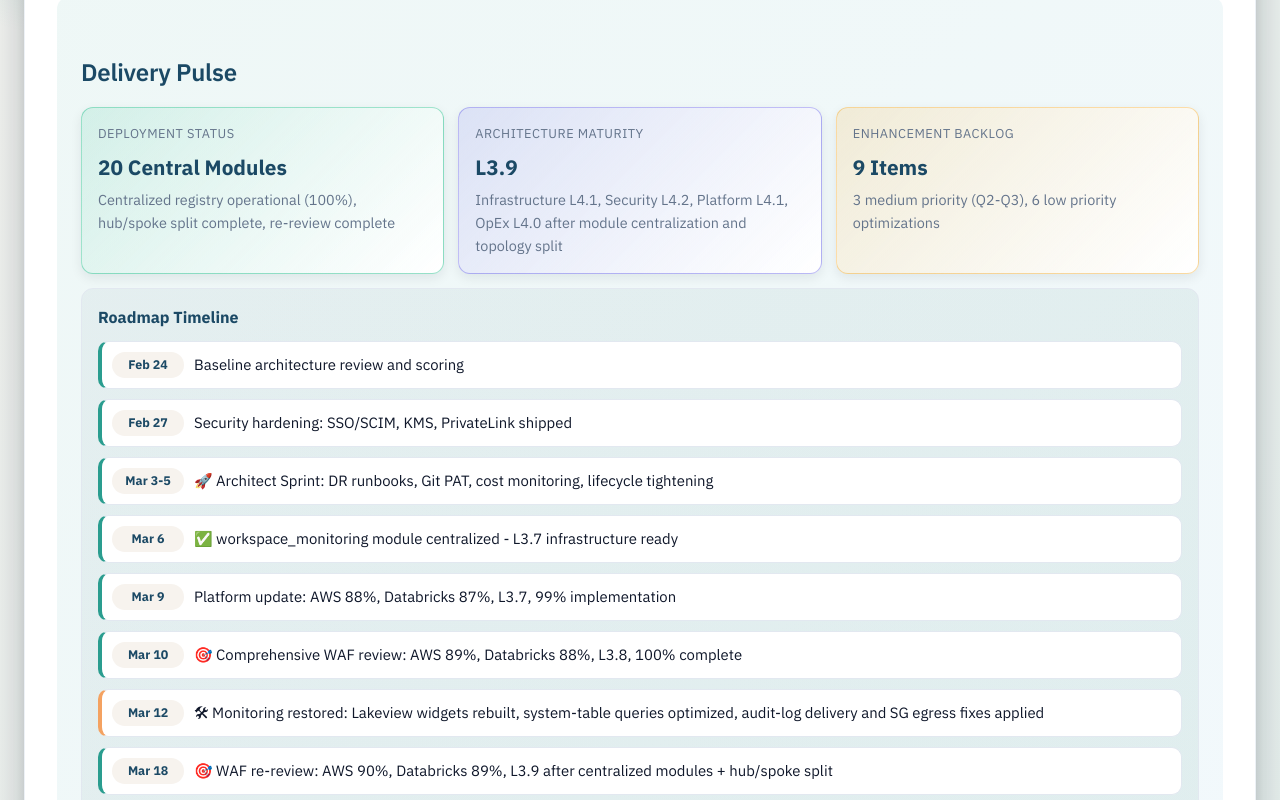
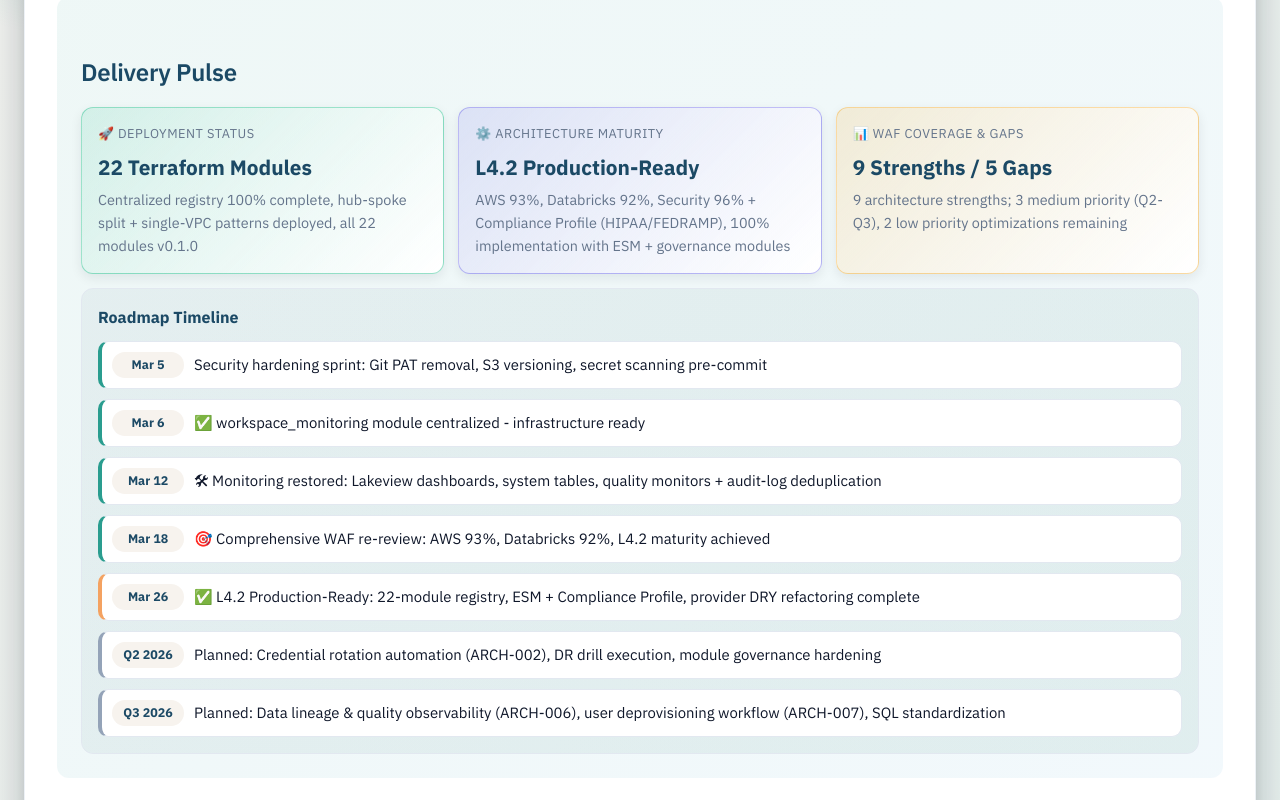
Before and after one commit to dhruv2511/platform-map, a Next.js app: page / in a window 1280 px wide. Shown: the part 940-1740 px from the top of the page. Built offline with nearby package versions, Linux system fonts and the light colour scheme.

Commit message:
updating to recent version

```diff
--- a/src/components/roadmap/DeliveryPulseSection.tsx
+++ b/src/components/roadmap/DeliveryPulseSection.tsx
@@ -1,35 +1,32 @@
 const pulseCards = [
   {
-    title: 'Deployment Status',
-    value: '20 Central Modules',
-    note: 'Centralized registry operational (100%), hub/spoke split complete, re-review complete',
+    title: '🚀 Deployment Status',
+    value: '22 Terraform Modules',
+    note: 'Centralized registry 100% complete, hub-spoke split + single-VPC patterns deployed, all 22 modules v0.1.0',
     tone: 'emerald',
   },
   {
-    title: 'Architecture Maturity',
-    value: 'L3.9',
-    note: 'Infrastructure L4.1, Security L4.2, Platform L4.1, OpEx L4.0 after module centralization and topology split',
+    title: '⚙️ Architecture Maturity',
+    value: 'L4.2 Production-Ready',
+    note: 'AWS 93%, Databricks 92%, Security 96% + Compliance Profile (HIPAA/FEDRAMP), 100% implementation with ESM + governance modules',
     tone: 'indigo',
   },
   {
-    title: 'Enhancement Backlog',
-    value: '9 Items',
-    note: '3 medium priority (Q2-Q3), 6 low priority optimizations',
+    title: '📊 WAF Coverage & Gaps',
+    value: '9 Strengths / 5 Gaps',
+    note: '9 architecture strengths; 3 medium priority (Q2-Q3), 2 low priority optimizations remaining',
     tone: 'amber',
   },
 ]
 
 const timeline = [
-  { date: 'Feb 24', title: 'Baseline architecture review and scoring', state: 'done' },
-  { date: 'Feb 27', title: 'Security hardening: SSO/SCIM, KMS, PrivateLink shipped', state: 'done' },
-  { date: 'Mar 3-5', title: '🚀 Architect Sprint: DR runbooks, Git PAT, cost monitoring, lifecycle tightening', state: 'done' },
-  { date: 'Mar 6', title: '✅ workspace_monitoring module centralized - L3.7 infrastructure ready', state: 'done' },
-  { date: 'Mar 9', title: 'Platform update: AWS 88%, Databricks 87%, L3.7, 99% implementation', state: 'done' },
-  { date: 'Mar 10', title: '🎯 Comprehensive WAF review: AWS 89%, Databricks 88%, L3.8, 100% complete', state: 'done' },
-  { date: 'Mar 12', title: '🛠 Monitoring restored: Lakeview widgets rebuilt, system-table queries optimized, audit-log delivery and SG egress fixes applied', state: 'active' },
-  { date: 'Mar 18', title: '🎯 WAF re-review: AWS 90%, Databricks 89%, L3.9 after centralized modules + hub/spoke split', state: 'done' },
-  { date: 'Q2 2026', title: 'Planned: Credential rotation, DR drill, module release governance, user deprovisioning', state: 'pending' },
-  { date: 'Q3 2026', title: 'Planned: Data observability, cost attribution, query performance analytics', state: 'pending' },
+  { date: 'Mar 5', title: 'Security hardening sprint: Git PAT removal, S3 versioning, secret scanning pre-commit', state: 'done' },
+  { date: 'Mar 6', title: '✅ workspace_monitoring module centralized - infrastructure ready', state: 'done' },
+  { date: 'Mar 12', title: '🛠 Monitoring restored: Lakeview dashboards, system tables, quality monitors + audit-log deduplication', state: 'done' },
+  { date: 'Mar 18', title: '🎯 Comprehensive WAF re-review: AWS 93%, Databricks 92%, L4.2 maturity achieved', state: 'done' },
+  { date: 'Mar 26', title: '✅ L4.2 Production-Ready: 22-module registry, ESM + Compliance Profile, provider DRY refactoring complete', state: 'active' },
+  { date: 'Q2 2026', title: 'Planned: Credential rotation automation (ARCH-002), DR drill execution, module governance hardening', state: 'pending' },
+  { date: 'Q3 2026', title: 'Planned: Data lineage & quality observability (ARCH-006), user deprovisioning workflow (ARCH-007), SQL standardization', state: 'pending' },
 ]
 
 export function DeliveryPulseSection() {
```
